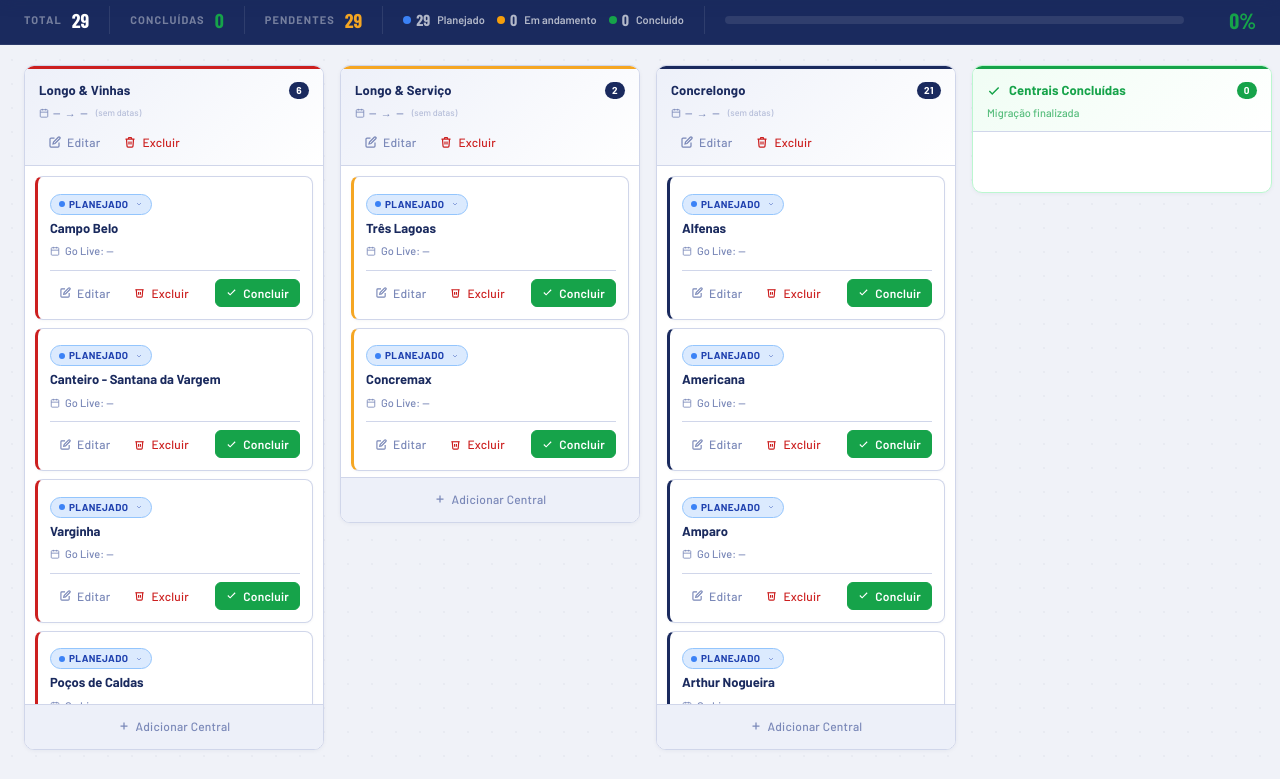
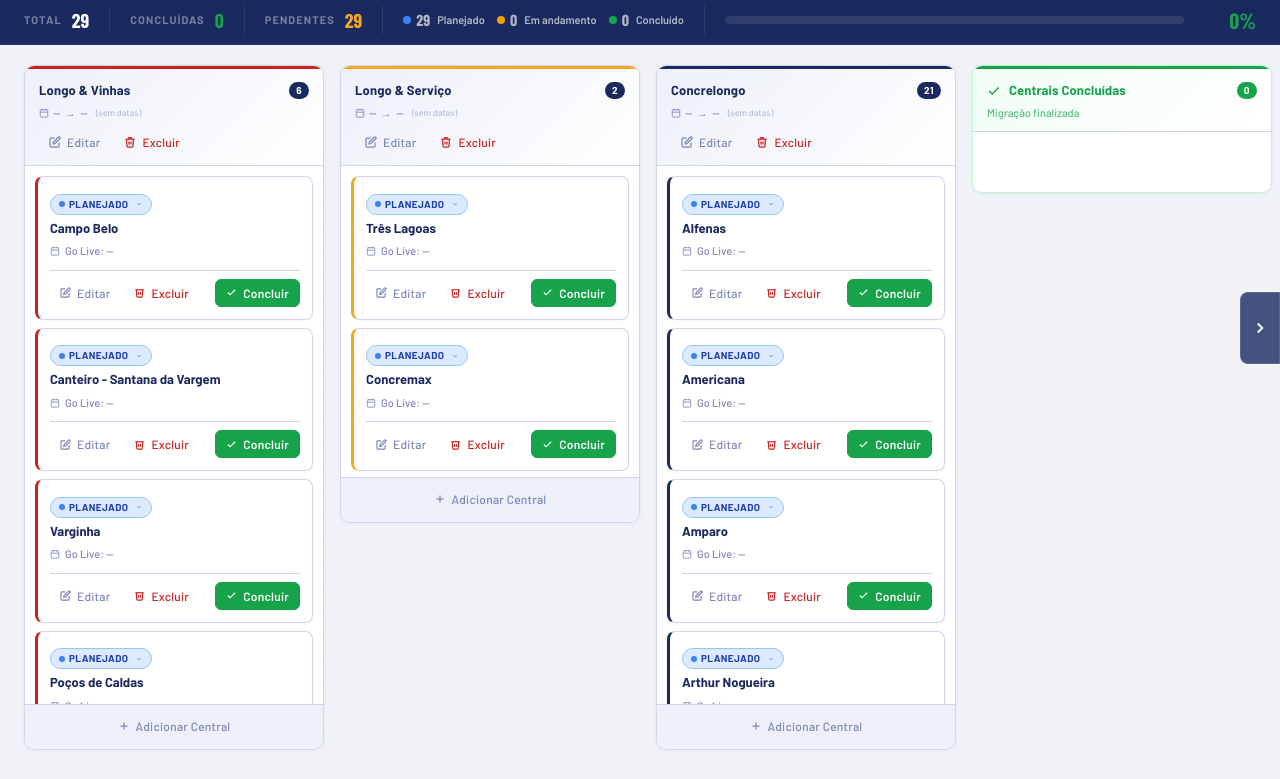
Before and after one commit to jptorres-topcon/golive-manager, a plain HTML site: page index.html in a window 1280 px wide. Shown: the part 72-851 px from the top of the page. Drawn offline with nearby package versions, Linux system fonts and the light colour scheme.

Commit message:
feat: thicker scrollbar + floating nav arrows

```diff
--- a/index.html
+++ b/index.html
@@ -44,21 +44,45 @@
   ::-webkit-scrollbar-track { background: var(--bg); }
   ::-webkit-scrollbar-thumb { background: var(--border2); border-radius: 3px; }
 
-  /* Scrollbar horizontal do board — maior e mais visível */
-  .board-wrap::-webkit-scrollbar { height: 14px; }
+  /* Scrollbar horizontal do board */
+  .board-wrap::-webkit-scrollbar { height: 20px; }
   .board-wrap::-webkit-scrollbar-track {
     background: #c8d0e0;
-    border-radius: 8px;
-    margin: 0 8px;
+    border-radius: 10px;
+    margin: 0 12px;
   }
   .board-wrap::-webkit-scrollbar-thumb {
     background: #1a2a5e;
-    border-radius: 8px;
-    border: 3px solid #c8d0e0;
+    border-radius: 10px;
+    border: 4px solid #c8d0e0;
   }
   .board-wrap::-webkit-scrollbar-thumb:hover {
-    background: #2e45a0;
-  }
+    background: #cc1f1f;
+  }
+
+  /* Scroll arrows */
+  .scroll-arrow {
+    position: fixed;
+    top: 50%;
+    transform: translateY(-50%);
+    z-index: 50;
+    width: 40px;
+    height: 72px;
+    background: #1a2a5ecc;
+    border: 1px solid #ffffff22;
+    backdrop-filter: blur(6px);
+    display: flex;
+    align-items: center;
+    justify-content: center;
+    cursor: pointer;
+    transition: all 0.2s;
+    user-select: none;
+  }
+  .scroll-arrow:hover { background: #cc1f1fdd; }
+  .scroll-arrow.left  { left: 0;  border-radius: 0 8px 8px 0; }
+  .scroll-arrow.right { right: 0; border-radius: 8px 0 0 8px; }
+  .scroll-arrow svg   { color: #fff; }
+  .scroll-arrow.hidden { opacity: 0; pointer-events: none; }
 
   /* ── HEADER ── */
   .header {
@@ -980,6 +1004,7 @@ function render() {
   });
 
   board.appendChild(renderCompletedColumn());
+  setTimeout(updateScrollArrows, 50);
 }
 
 function renderColumn(group, cards) {
@@ -1560,6 +1585,31 @@ function renderGantt() {
   container.innerHTML = html;
 }
 
+// ===== SCROLL ARROWS =====
+function scrollBoard(dir) {
+  const board = document.getElementById('board');
+  board.scrollBy({ left: dir * 320, behavior: 'smooth' });
+}
+
+function updateScrollArrows() {
+  const board = document.getElementById('board');
+  if (!board) return;
+  const atStart = board.scrollLeft <= 10;
+  const atEnd   = board.scrollLeft >= board.scrollWidth - board.clientWidth - 10;
+  document.getElementById('scroll-left').classList.toggle('hidden', atStart);
+  document.getElementById('scroll-right').classList.toggle('hidden', atEnd);
+}
+
+document.addEventListener('DOMContentLoaded', () => {
+  const board = document.getElementById('board');
+  if (board) {
+    board.addEventListener('scroll', updateScrollArrows);
+    // re-check after render
+    const obs = new MutationObserver(updateScrollArrows);
+    obs.observe(board, { childList: true, subtree: false });
+  }
+});
+
 init();
 </script>
 
@@ -1603,5 +1653,13 @@ init();
   .gantt-legend-item { display: flex; align-items: center; gap: 6px; font-size: 11px; color: var(--text2); font-weight: 500; }
   .gantt-legend-dot { width: 12px; height: 12px; border-radius: 3px; }
 </style>
+<!-- SCROLL ARROWS -->
+<div class="scroll-arrow left hidden" id="scroll-left" onclick="scrollBoard(-1)">
+  <svg width="18" height="18" fill="none" stroke="currentColor" stroke-width="2.5" viewBox="0 0 24 24"><polyline points="15 18 9 12 15 6"/></svg>
+</div>
+<div class="scroll-arrow right" id="scroll-right" onclick="scrollBoard(1)">
+  <svg width="18" height="18" fill="none" stroke="currentColor" stroke-width="2.5" viewBox="0 0 24 24"><polyline points="9 18 15 12 9 6"/></svg>
+</div>
+
 </body>
 </html>
```
